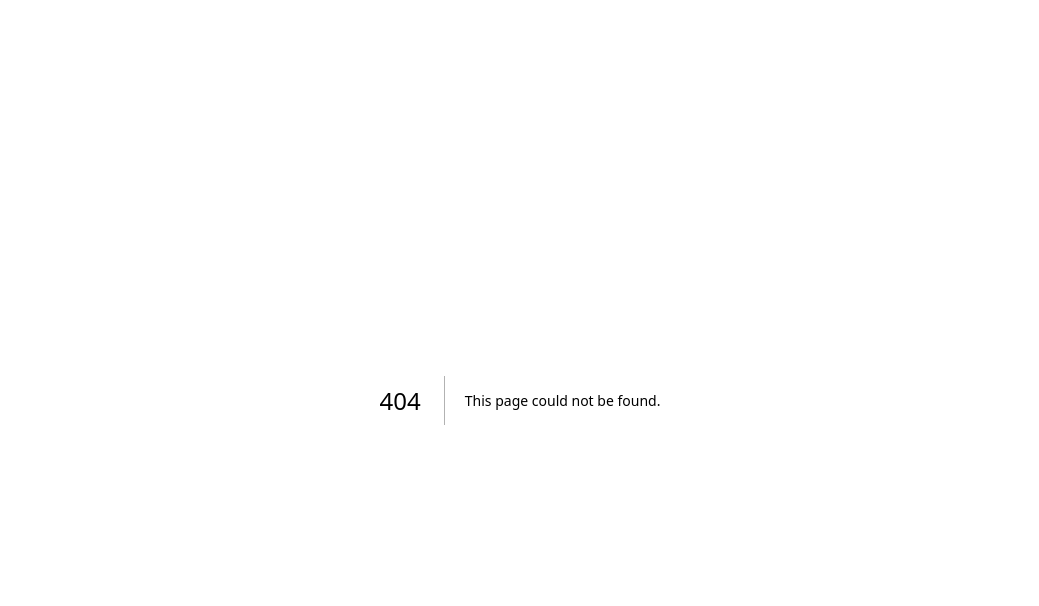
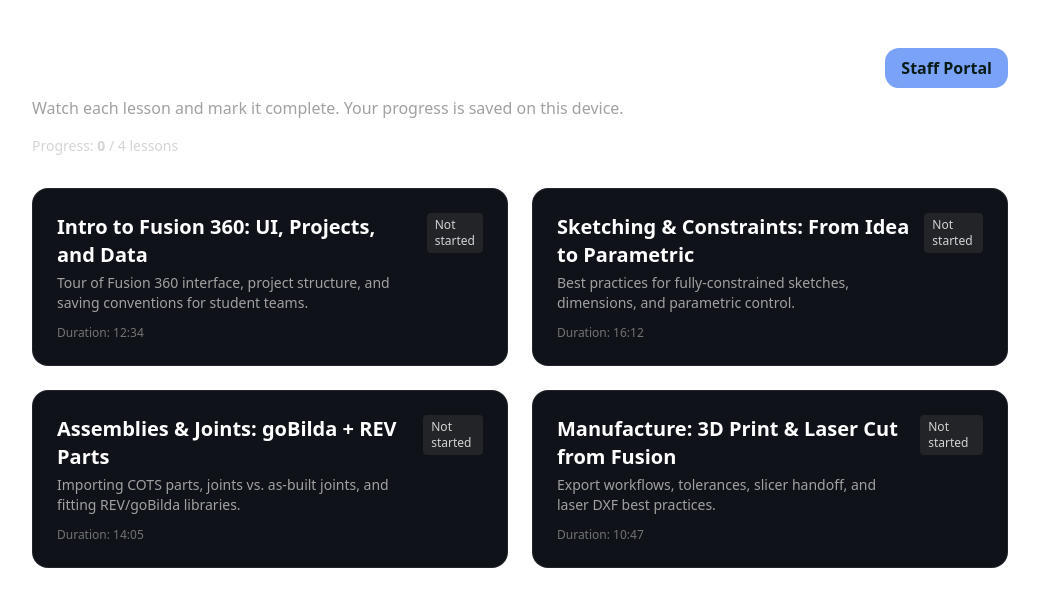
Before and after one commit to KingKumar/camp-asimov, a Next.js app: page /staff/modules/cad in a window 1280 px wide. Before the commit this address had no page. Shown: the top 606 px of the page, without its empty margins (120-1159 px from the left). Built offline with nearby package versions, Linux system fonts and the light colour scheme.

Commit message:
added CAD lessons page

```diff
--- /dev/null
+++ b/app/staff/modules/cad/[slug]/page.tsx
@@ -0,0 +1,137 @@
+"use client";
+
+import { useEffect, useMemo, useState } from "react";
+import Link from "next/link";
+import { useParams, useRouter } from "next/navigation";
+import { CAD_LESSONS } from "../lessons";
+
+const PANEL_BG = "#101219";
+const BORDER = "rgba(255,255,255,0.08)";
+const ACCENT = "#7AA2F7";
+
+export default function CadLessonPage() {
+  const { slug } = useParams<{ slug: string }>();
+  const router = useRouter();
+  const [completed, setCompleted] = useState<Record<string, boolean>>({});
+
+  // Find the lesson for this slug (might be undefined briefly)
+  const lesson = useMemo(
+    () => CAD_LESSONS.find((l) => l.slug === slug),
+    [slug]
+  );
+
+  useEffect(() => {
+    try {
+      const raw = localStorage.getItem("cad_completed") || "{}";
+      setCompleted(JSON.parse(raw));
+    } catch {}
+  }, []);
+
+  // If slug is bad, bounce back to module index
+  if (!lesson) {
+    if (typeof window !== "undefined") router.replace("/staff/modules/cad");
+    return null;
+  }
+
+  // From here on, lesson is definitely defined
+  const lessonSlug = lesson.slug;
+
+  function toggleComplete() {
+    const next = { ...completed, [lessonSlug]: !completed[lessonSlug] };
+    setCompleted(next);
+    try {
+      localStorage.setItem("cad_completed", JSON.stringify(next));
+    } catch {}
+  }
+
+  return (
+    <main className="max-w-3xl mx-auto px-6 py-10 text-white">
+      <div className="flex items-center justify-between">
+        <h1 className="text-2xl font-bold">{lesson.title}</h1>
+        <Link
+          href="/staff/modules/cad"
+          className="px-4 py-2 rounded-xl font-semibold"
+          style={{ backgroundColor: ACCENT, color: "#081b17" }}
+        >
+          All CAD Lessons
+        </Link>
+      </div>
+
+      {lesson.description && (
+        <p className="mt-2 text-neutral-400">{lesson.description}</p>
+      )}
+
+      {/* Video */}
+      <div
+        className="mt-6 rounded-2xl border overflow-hidden"
+        style={{ borderColor: BORDER, background: PANEL_BG }}
+      >
+        <div className="relative w-full" style={{ paddingBottom: "56.25%" }}>
+          <iframe
+            src={lesson.videoUrl}
+            title={lesson.title}
+            allow="accelerometer; autoplay; clipboard-write; encrypted-media; gyroscope; picture-in-picture"
+            allowFullScreen
+            className="absolute inset-0 w-full h-full"
+          />
+        </div>
+      </div>
+
+      {/* Resources + actions */}
+      <div className="mt-6 grid gap-4">
+        {lesson.resources?.length ? (
+          <div
+            className="rounded-2xl border p-5"
+            style={{ borderColor: BORDER, background: PANEL_BG }}
+          >
+            <h2 className="font-semibold">Resources</h2>
+            <ul className="mt-2 space-y-1 text-sm text-neutral-300 list-disc list-inside">
+              {lesson.resources.map((r) => (
+                <li key={r.href}>
+                  <a className="underline" href={r.href} target="_blank" rel="noreferrer">
+                    {r.label}
+                  </a>
+                </li>
+              ))}
+            </ul>
+          </div>
+        ) : null}
+
+        <div className="flex gap-3">
+          <button
+            onClick={toggleComplete}
+            className="px-5 py-3 rounded-xl font-semibold"
+            style={{
+              backgroundColor: completed[lessonSlug] ? "#16a34a" : ACCENT,
+              color: "#081b17",
+            }}
+          >
+            {completed[lessonSlug] ? "Mark as Incomplete" : "Mark Complete"}
+          </button>
+          <NavButtons currentSlug={lessonSlug} />
+        </div>
+      </div>
+    </main>
+  );
+}
+
+function NavButtons({ currentSlug }: { currentSlug: string }) {
+  const idx = CAD_LESSONS.findIndex((l) => l.slug === currentSlug);
+  const prev = idx > 0 ? CAD_LESSONS[idx - 1] : null;
+  const next = idx < CAD_LESSONS.length - 1 ? CAD_LESSONS[idx + 1] : null;
+
+  return (
+    <div className="flex gap-3">
+      {prev && (
+        <Link className="px-4 py-3 rounded-xl font-semibold underline" href={`/staff/modules/cad/${prev.slug}`}>
+          ← {prev.title}
+        </Link>
+      )}
+      {next && (
+        <Link className="px-4 py-3 rounded-xl font-semibold underline" href={`/staff/modules/cad/${next.slug}`}>
+          {next.title} →
+        </Link>
+      )}
+    </div>
+  );
+}
--- /dev/null
+++ b/app/staff/modules/cad/lessons.ts
@@ -0,0 +1,56 @@
+// Edit this list to add/remove lessons.
+// slug must be unique; videoUrl can be YouTube/Vimeo/embed or a direct MP4 link in /public/videos/*
+export type CadLesson = {
+  slug: string;
+  title: string;
+  duration?: string;
+  videoUrl: string;
+  description?: string;
+  resources?: { label: string; href: string }[];
+};
+
+export const CAD_LESSONS: CadLesson[] = [
+  {
+    slug: "intro-fusion-360",
+    title: "Intro to Fusion 360: UI, Projects, and Data",
+    duration: "12:34",
+    videoUrl: "https://www.youtube.com/embed/VIDEO_ID_1",
+    description: "Tour of Fusion 360 interface, project structure, and saving conventions for student teams.",
+    resources: [
+      { label: "Fusion 360 Educator Access", href: "https://www.autodesk.com/education/edu-software/overview" },
+      { label: "Template Folder Layout (PDF)", href: "/cad/resources/folder-template.pdf" },
+    ],
+  },
+  {
+    slug: "sketch-constraints",
+    title: "Sketching & Constraints: From Idea to Parametric",
+    duration: "16:12",
+    videoUrl: "https://www.youtube.com/embed/VIDEO_ID_2",
+    description: "Best practices for fully-constrained sketches, dimensions, and parametric control.",
+    resources: [
+      { label: "Constraint Cheat Sheet (PDF)", href: "/cad/resources/constraints.pdf" },
+    ],
+  },
+  {
+    slug: "assemblies-joints",
+    title: "Assemblies & Joints: goBilda + REV Parts",
+    duration: "14:05",
+    videoUrl: "https://www.youtube.com/embed/VIDEO_ID_3",
+    description: "Importing COTS parts, joints vs. as-built joints, and fitting REV/goBilda libraries.",
+    resources: [
+      { label: "goBilda STEP Library", href: "https://www.gobilda.com/downloads/" },
+      { label: "REV Robotics CAD", href: "https://www.revrobotics.com/content/docs/" },
+    ],
+  },
+  {
+    slug: "manufacture-3dp-laser",
+    title: "Manufacture: 3D Print & Laser Cut from Fusion",
+    duration: "10:47",
+    videoUrl: "https://www.youtube.com/embed/VIDEO_ID_4",
+    description: "Export workflows, tolerances, slicer handoff, and laser DXF best practices.",
+    resources: [
+      { label: "3DP Tolerance Guide (PDF)", href: "/cad/resources/3dp-tolerances.pdf" },
+      { label: "Laser DXF Export Steps (PDF)", href: "/cad/resources/laser-dxf.pdf" },
+    ],
+  },
+];
--- /dev/null
+++ b/app/staff/modules/cad/page.tsx
@@ -0,0 +1,80 @@
+"use client";
+
+import Link from "next/link";
+import { useEffect, useMemo, useState } from "react";
+import { CAD_LESSONS } from "./lessons";
+
+const PANEL_BG = "#101219";
+const BORDER = "rgba(255,255,255,0.08)";
+const ACCENT = "#7AA2F7";
+
+export default function CadModuleIndex() {
+  const [completed, setCompleted] = useState<Record<string, boolean>>({});
+
+  useEffect(() => {
+    try {
+      const raw = localStorage.getItem("cad_completed") || "{}";
+      setCompleted(JSON.parse(raw));
+    } catch {}
+  }, []);
+
+  const total = CAD_LESSONS.length;
+  const done = useMemo(
+    () => Object.values(completed).filter(Boolean).length,
+    [completed]
+  );
+
+  return (
+    <main className="max-w-5xl mx-auto px-6 py-12 text-white">
+      <div className="flex items-center justify-between">
+        <h1 className="text-3xl font-bold">3D CAD — Staff Training</h1>
+        <Link
+          href="/staff"
+          className="px-4 py-2 rounded-xl font-semibold"
+          style={{ backgroundColor: ACCENT, color: "#081b17" }}
+        >
+          Staff Portal
+        </Link>
+      </div>
+
+      <p className="mt-2 text-neutral-400">
+        Watch each lesson and mark it complete. Your progress is saved on this device.
+      </p>
+
+      <div className="mt-4 text-sm text-neutral-300">
+        Progress: <strong>{done}</strong> / {total} lessons
+      </div>
+
+      <div className="mt-8 grid md:grid-cols-2 gap-6">
+        {CAD_LESSONS.map((l) => {
+          const isDone = completed[l.slug];
+          return (
+            <Link
+              key={l.slug}
+              href={`/staff/modules/cad/${l.slug}`}
+              className="rounded-2xl border p-6 hover:opacity-95 transition"
+              style={{ borderColor: BORDER, background: PANEL_BG }}
+            >
+              <div className="flex items-start justify-between gap-3">
+                <div>
+                  <h2 className="text-xl font-semibold">{l.title}</h2>
+                  <p className="mt-1 text-neutral-400 text-sm">
+                    {l.description || "Lesson"}
+                  </p>
+                </div>
+                <span
+                  className={`text-xs px-2 py-1 rounded ${isDone ? "bg-green-500/20 text-green-300" : "bg-neutral-700/40 text-neutral-300"}`}
+                >
+                  {isDone ? "Completed" : "Not started"}
+                </span>
+              </div>
+              {l.duration && (
+                <div className="mt-3 text-xs text-neutral-500">Duration: {l.duration}</div>
+              )}
+            </Link>
+          );
+        })}
+      </div>
+    </main>
+  );
+}
--- a/app/staff/page.tsx
+++ b/app/staff/page.tsx
@@ -47,6 +47,7 @@ export default function StaffPortalPage() {
         <section className="rounded-2xl border p-6" style={{ borderColor: "rgba(255,255,255,0.08)", background: "#101219" }}>
           <h2 className="text-xl font-semibold">Training Modules</h2>
           <ul className="mt-3 space-y-2 text-sm text-neutral-300 list-disc list-inside">
+            <li><Link href="/staff/modules/cad" className="underline">3D CAD (Fusion 360) — Video Series</Link></li>
             <li><Link href="/staff/modules/ethos" className="underline">Camp Ethos & Teaching Mindset</Link></li>
             <li><Link href="/staff/modules/compliance" className="underline">AB 506 & Youth Protection</Link></li>
             <li><Link href="/staff/modules/lab" className="underline">Lab Certification: Laser, 3D, Solder</Link></li>
```
